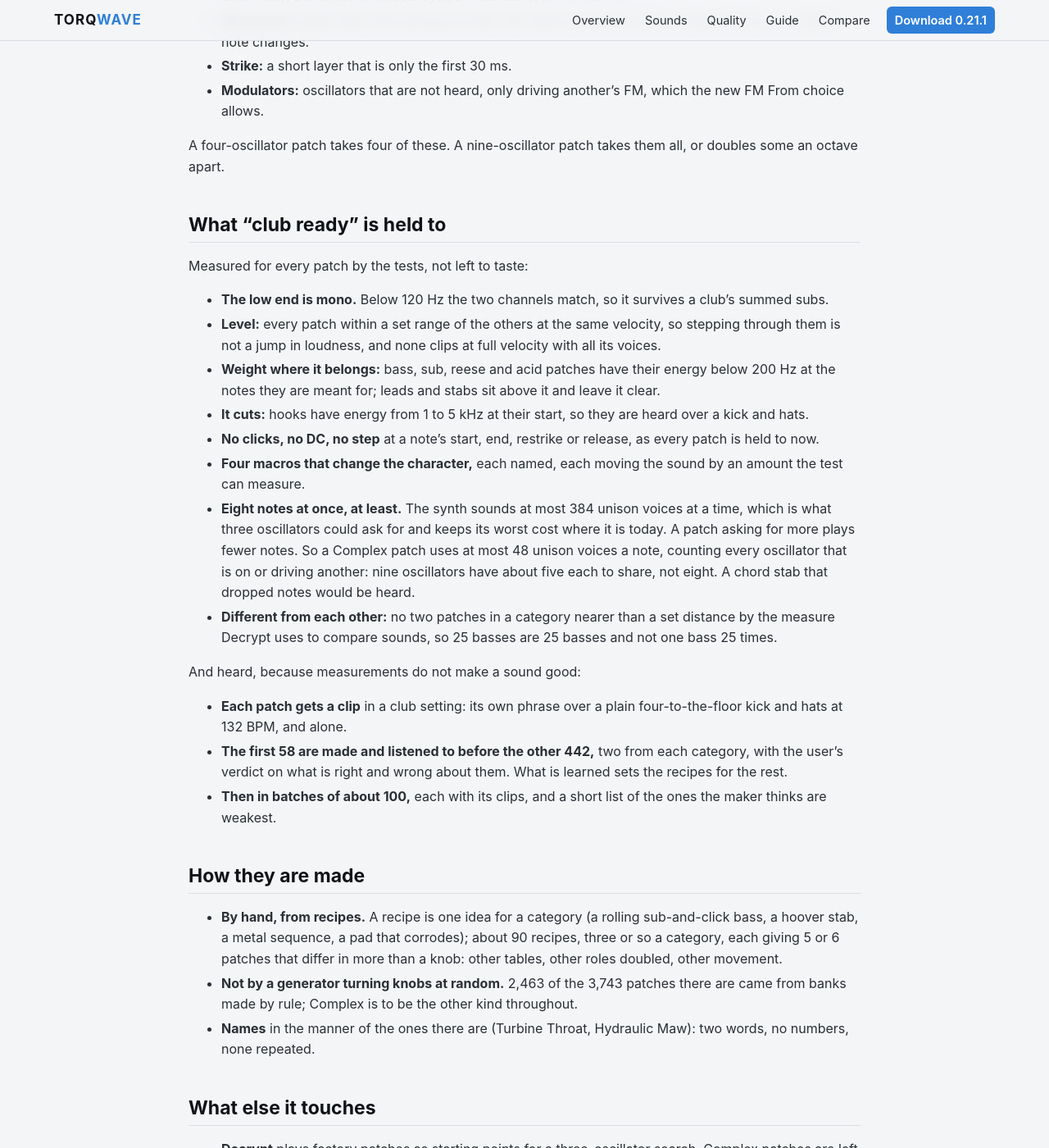
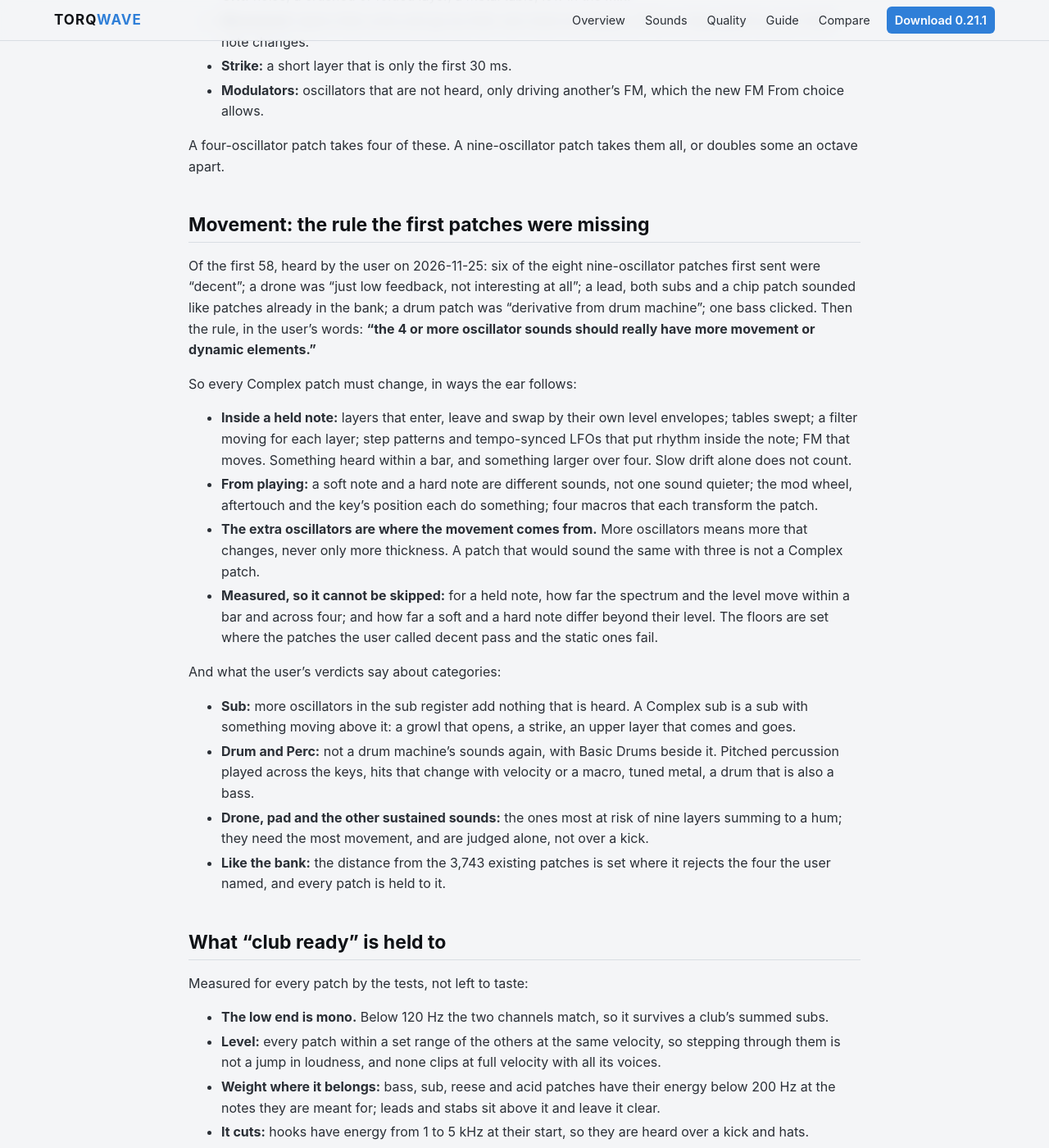
Before and after one commit to BobClawblaw/torqwave, a Jekyll site: the page built from docs/plans/PLAN-SYNTH-COMPLEX.md, in a window 1280 px wide and 1400 px high, scrolled down 1589 px. Shown: the whole window at 82% size. Built offline with Jekyll 4.4.1, drawn with Linux system fonts in a browser that asks for light colours; our own code applies the rules of GitHub Pages for plain Markdown files.

Commit message:
Plan: the Complex patches must move; what the user's first verdicts changed

```diff
--- a/docs/plans/PLAN-SYNTH-COMPLEX.md
+++ b/docs/plans/PLAN-SYNTH-COMPLEX.md
@@ -36,6 +36,24 @@ Nine oscillators on one note turn to mud unless each has a job. Every Complex pa
 - **Modulators:** oscillators that are not heard, only driving another's FM, which the new FM From choice allows.
 
 A four-oscillator patch takes four of these. A nine-oscillator patch takes them all, or doubles some an octave apart.
+
+## Movement: the rule the first patches were missing
+
+Of the first 58, heard by the user on 2026-11-25: six of the eight nine-oscillator patches first sent were "decent"; a drone was "just low feedback, not interesting at all"; a lead, both subs and a chip patch sounded like patches already in the bank; a drum patch was "derivative from drum machine"; one bass clicked. Then the rule, in the user's words: **"the 4 or more oscillator sounds should really have more movement or dynamic elements."**
+
+So every Complex patch must change, in ways the ear follows:
+
+- **Inside a held note:** layers that enter, leave and swap by their own level envelopes; tables swept; a filter moving for each layer; step patterns and tempo-synced LFOs that put rhythm inside the note; FM that moves. Something heard within a bar, and something larger over four. Slow drift alone does not count.
+- **From playing:** a soft note and a hard note are different sounds, not one sound quieter; the mod wheel, aftertouch and the key's position each do something; four macros that each transform the patch.
+- **The extra oscillators are where the movement comes from.** More oscillators means more that changes, never only more thickness. A patch that would sound the same with three is not a Complex patch.
+- **Measured, so it cannot be skipped:** for a held note, how far the spectrum and the level move within a bar and across four; and how far a soft and a hard note differ beyond their level. The floors are set where the patches the user called decent pass and the static ones fail.
+
+And what the user's verdicts say about categories:
+
+- **Sub:** more oscillators in the sub register add nothing that is heard. A Complex sub is a sub with something moving above it: a growl that opens, a strike, an upper layer that comes and goes.
+- **Drum and Perc:** not a drum machine's sounds again, with Basic Drums beside it. Pitched percussion played across the keys, hits that change with velocity or a macro, tuned metal, a drum that is also a bass.
+- **Drone, pad and the other sustained sounds:** the ones most at risk of nine layers summing to a hum; they need the most movement, and are judged alone, not over a kick.
+- **Like the bank:** the distance from the 3,743 existing patches is set where it rejects the four the user named, and every patch is held to it.
 
 ## What "club ready" is held to
 
```
